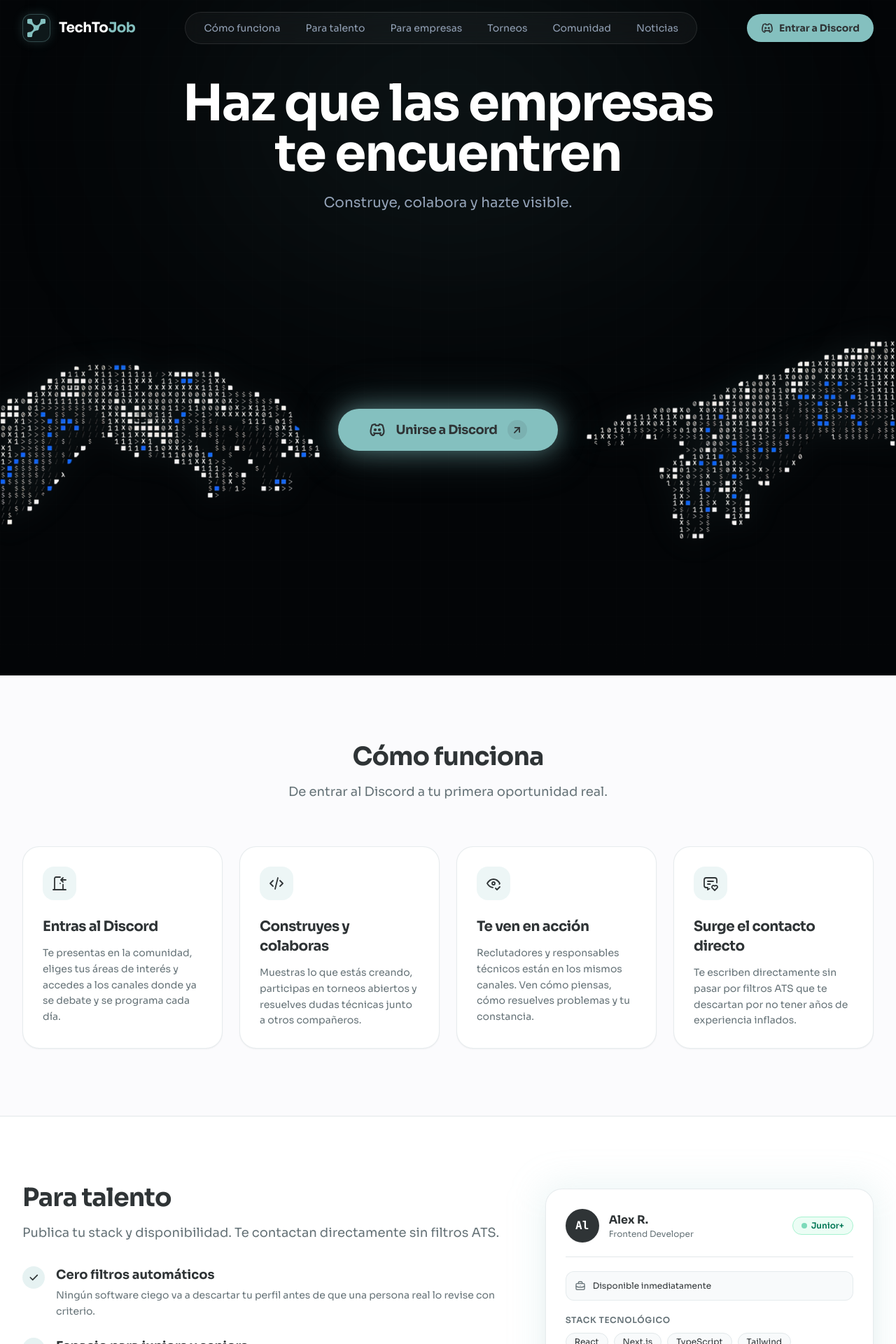
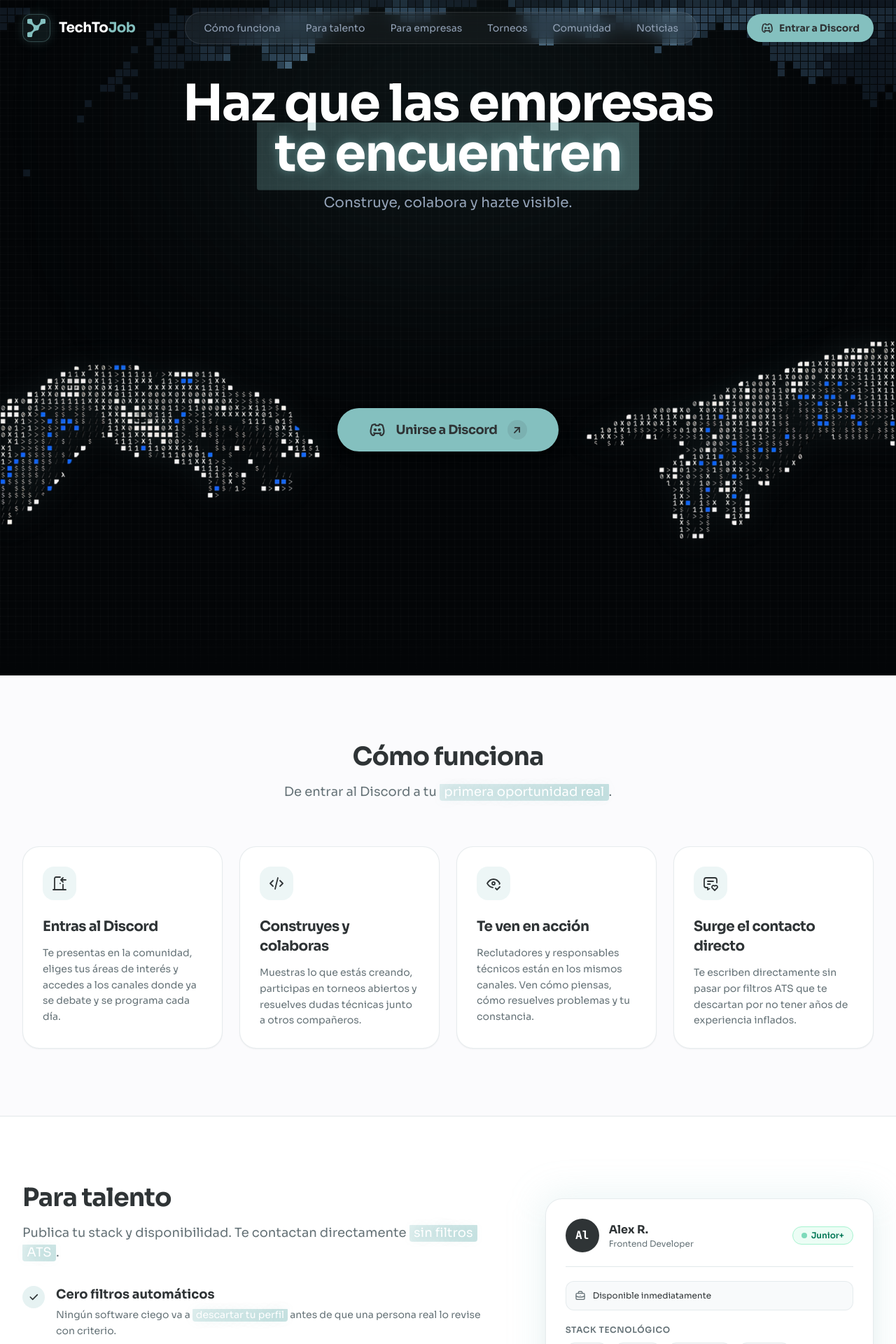
Before and after one commit to alvaro-salort/TechToJob-landing, a Next.js app: page / in a window 1280 px wide. Shown: the top 1920 px of the page at 70% size. Built offline with nearby package versions, Linux system fonts and the light colour scheme.

Commit message:
feat(content): apply scroll-triggered keyword highlights across sections

```diff
--- a/src/components/hero/HeroSection.tsx
+++ b/src/components/hero/HeroSection.tsx
@@ -5,31 +5,38 @@ import { IconBrandDiscord, IconArrowUpRight } from "@tabler/icons-react";
 import { SITE_CONFIG } from "@/lib/constants";
 import { getMessages } from "@/lib/messages";
 import { HeroHandsVisual } from "./HeroHandsVisual";
+import { HeroPixelGrid } from "./HeroPixelGrid";
 
 export function HeroSection() {
   const messages = getMessages();
 
   return (
     <section className="relative overflow-x-clip pt-20 sm:pt-28 pb-12 sm:pb-20 bg-[#030507] text-white border-b border-white/10">
+      {/* Interactive Pixel Grid Canvas (heroinspo replica with drip canopy & cursor reaction) */}
+      <HeroPixelGrid cellSize={11} className="z-0" />
+
       {/* High-End Ambient Background Gradients & Grid */}
-      <div className="absolute inset-0 dark-grid-bg opacity-25 pointer-events-none" aria-hidden="true" />
+      <div className="absolute inset-0 dark-grid-bg opacity-20 pointer-events-none z-0" aria-hidden="true" />
 
       {/* Top Ambient Glow Orb */}
       <div
-        className="absolute top-0 left-1/2 -translate-x-1/2 w-[700px] h-[350px] bg-brand-teal/10 rounded-full blur-[140px] pointer-events-none"
+        className="absolute top-0 left-1/2 -translate-x-1/2 w-[700px] h-[350px] bg-brand-teal/10 rounded-full blur-[140px] pointer-events-none z-0"
         aria-hidden="true"
       />
 
       {/* Hero Typography (Centered Content Container) */}
-      <div className="relative max-w-4xl mx-auto px-4 sm:px-6 text-center mb-6 sm:mb-10">
+      <div className="relative max-w-4xl mx-auto px-4 sm:px-6 text-center mb-6 sm:mb-10 z-20">
         {/* Primary Page Heading (Single H1) */}
         <h1 className="text-3xl sm:text-5xl md:text-6xl lg:text-7xl font-extrabold text-white tracking-tight leading-[1.12] mb-5">
-          Haz que las empresas <span className="block">te encuentren</span>
+          Haz que las empresas{" "}
+          <span className="block">
+            <mark className="text-highlight">te encuentren</mark>
+          </span>
         </h1>
 
         {/* Short Punchy Subtitle */}
         <p className="text-base sm:text-lg md:text-xl text-[#94a3b8] font-normal max-w-2xl mx-auto leading-relaxed">
-          {messages.hero.subtitle}
+          Construye, colabora y hazte visible.
         </p>
       </div>
 
@@ -39,10 +46,11 @@ export function HeroSection() {
       */}
       <HeroHandsVisual>
         <a
+          id="hero-discord-cta"
           href={SITE_CONFIG.links.discord}
           target="_blank"
           rel="noopener noreferrer"
-          className="group relative inline-flex items-center gap-3.5 px-8 sm:px-11 py-3.5 sm:py-4 text-base sm:text-lg font-bold text-brand-dark bg-brand-teal rounded-full shadow-[0_0_35px_rgba(132,192,191,0.55),0_0_70px_rgba(132,192,191,0.25)] hover:bg-[#9de1e0] hover:shadow-[0_0_50px_rgba(132,192,191,0.8),0_0_90px_rgba(132,192,191,0.4)] hover:scale-[1.03] active:scale-[0.98] transition-all duration-300 whitespace-nowrap cursor-pointer"
+          className="group relative inline-flex items-center gap-3.5 px-8 sm:px-11 py-3.5 sm:py-4 text-base sm:text-lg font-bold text-brand-dark bg-brand-teal rounded-full shadow-lg shadow-black/50 border border-brand-teal/30 hover:bg-[#9de1e0] hover:border-brand-teal/80 hover:scale-[1.03] active:scale-[0.98] transition-all duration-300 whitespace-nowrap cursor-pointer"
         >
           <IconBrandDiscord
             size={24}
--- a/src/components/sections/ClosingSection.tsx
+++ b/src/components/sections/ClosingSection.tsx
@@ -20,7 +20,8 @@ export function ClosingSection() {
         </h2>
 
         <p className="text-base sm:text-xl text-gray-300 font-normal max-w-2xl mx-auto mb-10 leading-relaxed">
-          {messages.closing.subtitle}
+          La comunidad ya está activa.{" "}
+          <mark className="text-highlight">Entra y preséntate</mark>.
         </p>
 
         <div className="inline-block">
--- a/src/components/sections/CompaniesSection.tsx
+++ b/src/components/sections/CompaniesSection.tsx
@@ -23,7 +23,8 @@ export function CompaniesSection() {
             {messages.companies.title}
           </h2>
           <p className="text-base sm:text-lg text-gray-300 font-normal leading-relaxed">
-            {messages.companies.subtitle}
+            Evalúa cómo resuelven problemas técnicos{" "}
+            <mark className="text-highlight">antes de contratar</mark>.
           </p>
         </div>
 
--- a/src/components/sections/HowItWorksSection.tsx
+++ b/src/components/sections/HowItWorksSection.tsx
@@ -26,7 +26,8 @@ export function HowItWorksSection() {
             {messages.howItWorks.title}
           </h2>
           <p className="text-base sm:text-lg text-brand-grayText font-normal leading-relaxed">
-            {messages.howItWorks.subtitle}
+            De entrar al Discord a tu{" "}
+            <mark className="text-highlight">primera oportunidad real</mark>.
           </p>
         </div>
 
--- a/src/components/sections/NetworkingSection.tsx
+++ b/src/components/sections/NetworkingSection.tsx
@@ -34,7 +34,8 @@ export function NetworkingSection() {
             {messages.networking.title}
           </h2>
           <p className="text-base sm:text-lg text-brand-grayText font-normal leading-relaxed">
-            {messages.networking.subtitle}
+            Las mejores ofertas y oportunidades{" "}
+            <mark className="text-highlight">no se publican, te enteras</mark> dentro de la comunidad.
           </p>
         </div>
 
--- a/src/components/sections/NewsSection.tsx
+++ b/src/components/sections/NewsSection.tsx
@@ -13,7 +13,8 @@ export function NewsSection() {
             {messages.news.title}
           </h2>
           <p className="text-base sm:text-lg text-brand-grayText font-normal leading-relaxed">
-            {messages.news.subtitle}
+            Novedades del proyecto, torneos y lo que pasa en el{" "}
+            <mark className="text-highlight">ecosistema tech</mark>.
           </p>
         </div>
 
--- a/src/components/sections/NewsletterSection.tsx
+++ b/src/components/sections/NewsletterSection.tsx
@@ -24,7 +24,8 @@ export function NewsletterSection() {
             {messages.newsletter.title}
           </h2>
           <p className="text-base sm:text-lg text-brand-grayText font-normal max-w-2xl mx-auto mb-8 leading-relaxed">
-            {messages.newsletter.subtitle}
+            Las ofertas de la semana y torneos,{" "}
+            <mark className="text-highlight">directo a tu correo</mark>. Cero spam.
           </p>
 
           {submitted ? (
--- a/src/components/sections/TalentSection.tsx
+++ b/src/components/sections/TalentSection.tsx
@@ -20,7 +20,8 @@ export function TalentSection() {
               {messages.talent.title}
             </h2>
             <p className="text-base sm:text-lg text-brand-grayText font-normal leading-relaxed mb-8">
-              {messages.talent.subtitle}
+              Publica tu stack y disponibilidad. Te contactan directamente{" "}
+              <mark className="text-highlight">sin filtros ATS</mark>.
             </p>
 
             {/* 3 Pillars / Guarantees */}
@@ -35,7 +36,15 @@ export function TalentSection() {
                       {feature.title}
                     </h3>
                     <p className="text-sm text-brand-grayText leading-relaxed">
-                      {feature.description}
+                      {i === 0 ? (
+                        <>
+                          Ningún software ciego va a{" "}
+                          <mark className="text-highlight">descartar tu perfil</mark> antes de que
+                          una persona real lo revise con criterio.
+                        </>
+                      ) : (
+                        feature.description
+                      )}
                     </p>
                   </div>
                 </div>
--- a/src/components/sections/TestimonialsSection.tsx
+++ b/src/components/sections/TestimonialsSection.tsx
@@ -13,7 +13,8 @@ export function TestimonialsSection() {
             {messages.testimonials.title}
           </h2>
           <p className="text-base sm:text-lg text-brand-grayText font-normal leading-relaxed">
-            {messages.testimonials.subtitle}
+            Gente real del sector que ya está dentro y{" "}
+            <mark className="text-highlight">construyendo en comunidad</mark>.
           </p>
         </div>
 
--- a/src/components/sections/TournamentsSection.tsx
+++ b/src/components/sections/TournamentsSection.tsx
@@ -21,7 +21,8 @@ export function TournamentsSection() {
             {messages.tournaments.title}
           </h2>
           <p className="text-base sm:text-lg text-brand-grayText font-normal leading-relaxed">
-            {messages.tournaments.subtitle}
+            Retos abiertos con código real donde{" "}
+            <mark className="text-highlight">demuestras lo que sabes hacer</mark>.
           </p>
         </div>
 
```
